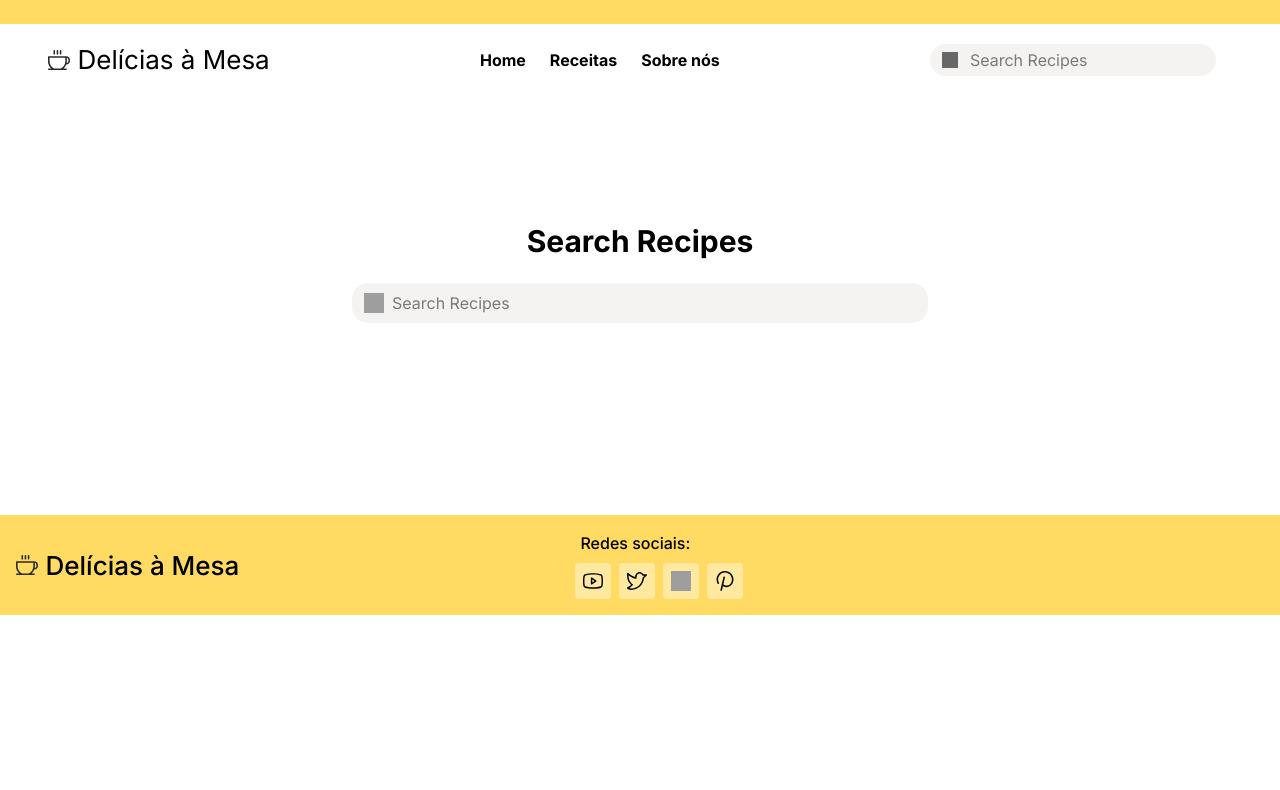
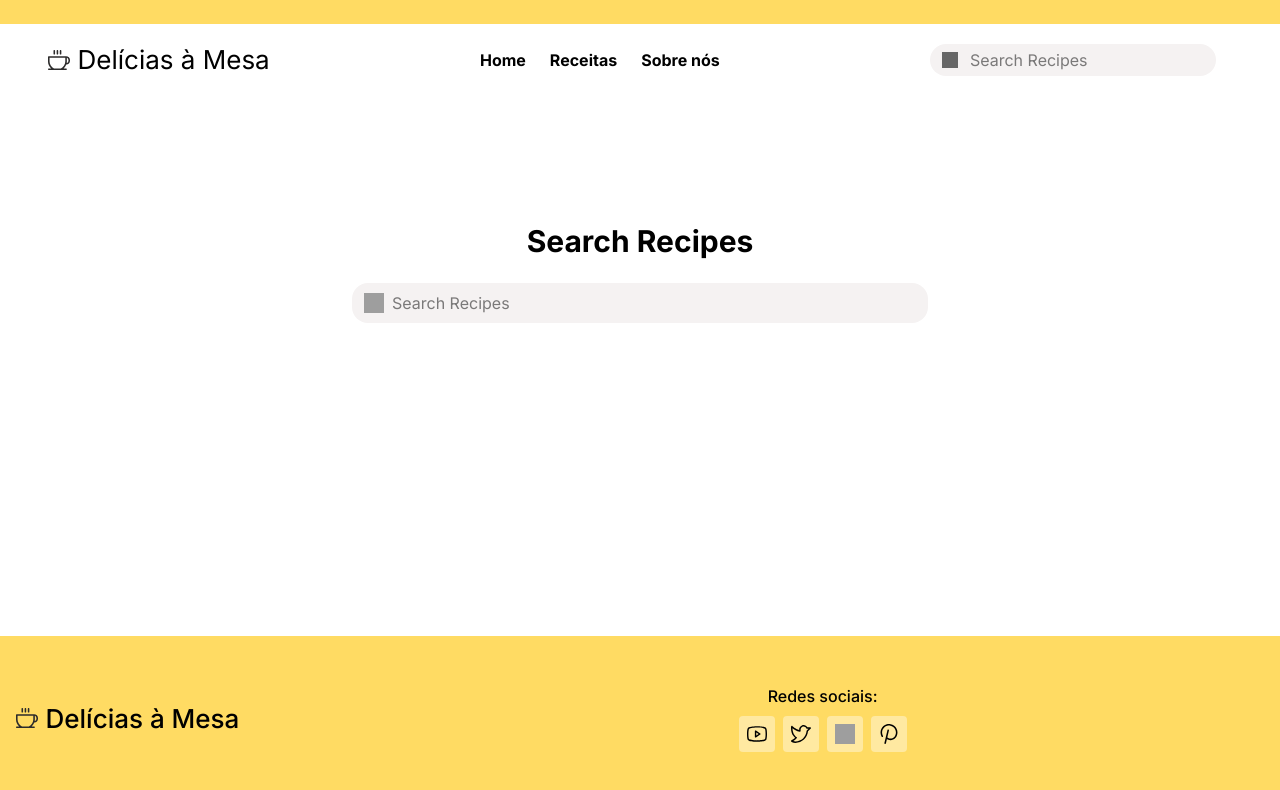
Before and after one commit to Abdullahfalak007/Recipe-App, a React (Vite) app: page /recipes in a window 1280 px wide. Shown: the top 790 px of the page. Built offline with nearby package versions, Linux system fonts and the light colour scheme; grey boxes are pictures that could not be loaded.

Commit message:
API Requests need to be modified

```diff
--- a/src/App.css
+++ b/src/App.css
@@ -2,4 +2,11 @@
 
 body {
   font-family: "Inter", sans-serif;
+  min-height: 100vh;
 }
+
+#root {
+  display: flex;
+  flex-direction: column;
+  min-height: 100vh;
+}
--- a/src/App.tsx
+++ b/src/App.tsx
@@ -11,16 +11,19 @@ import Footer from "./components/footer/Footer";
 function App() {
   return (
     <Router>
+      <div className="min-h-screen flex flex-col">
         <Navbar />
+        <main className="flex-1">
           <Routes>
             <Route path="/" element={<Home />} />
             <Route path="/recipes" element={<SearchRecipe />} />
             <Route path="/recipe/:id" element={<RecipeDetail />} />
             <Route path="*" element={<NotFound />} />
           </Routes>
+        </main>
         <Footer />
+      </div>
     </Router>
   );
 }
-
 export default App;
--- a/src/components/footer/Footer.tsx
+++ b/src/components/footer/Footer.tsx
@@ -4,17 +4,11 @@ import { IMAGES } from "../../constants/images";
 
 const Footer: React.FC = () => {
   return (
-    <footer
-      className="py-4"
-      style={{
-        backgroundColor: COLORS.primary,
-      }}
-    >
+    <footer className="py-12" style={{ backgroundColor: COLORS.primary }}>
       <div className="container mx-auto px-4 flex flex-col md:flex-row items-center">
         {/* Logo & Brand Name */}
         <div className="flex items-center space-x-2 mb-4 md:mb-0">
           <img src={IMAGES.logo} alt="Logo" className="h-5 w-auto" />
-          {/* Hide brand text on mobile */}
           <span
             style={{ color: COLORS.navbarText }}
             className="hidden md:inline-block text-[26px] font-medium font-inter"
@@ -24,7 +18,7 @@ const Footer: React.FC = () => {
         </div>
 
         {/* Social Media */}
-        <div className="lg:ml-72 md:ml-60 flex flex-col items-center md:justify-around">
+        <div className="md:ml-[20%] lg:ml-[25%] xl:ml-[40%] 2xl:ml-[50%] flex flex-col items-center md:justify-around">
           <span
             style={{ color: COLORS.navbarText }}
             className="font-medium mb-2"
@@ -36,7 +30,7 @@ const Footer: React.FC = () => {
               href="https://www.youtube.com/"
               target="_blank"
               rel="noopener noreferrer"
-              className="inline-block bg-[#FDF2D2] p-2 rounded md:ml-10 lg:ml-12"
+              className="inline-block p-2 rounded"
               style={{ backgroundColor: COLORS.secondaryColor }}
             >
               <img src={IMAGES.youtubeIcon} alt="YouTube" className="w-5 h-5" />
@@ -45,7 +39,7 @@ const Footer: React.FC = () => {
               href="https://twitter.com/"
               target="_blank"
               rel="noopener noreferrer"
-              className="inline-block bg-[#FDF2D2] p-2 rounded"
+              className="inline-block p-2 rounded"
               style={{ backgroundColor: COLORS.secondaryColor }}
             >
               <img src={IMAGES.xIcon} alt="X (Twitter)" className="w-5 h-5" />
@@ -54,7 +48,7 @@ const Footer: React.FC = () => {
               href="https://www.linkedin.com/"
               target="_blank"
               rel="noopener noreferrer"
-              className="inline-block bg-[#FDF2D2] p-2 rounded"
+              className="inline-block p-2 rounded"
               style={{ backgroundColor: COLORS.secondaryColor }}
             >
               <img
@@ -67,7 +61,7 @@ const Footer: React.FC = () => {
               href="https://www.pinterest.com/"
               target="_blank"
               rel="noopener noreferrer"
-              className="inline-block bg-[#FDF2D2] p-2 rounded"
+              className="inline-block p-2 rounded"
               style={{ backgroundColor: COLORS.secondaryColor }}
             >
               <img
--- a/src/components/loader/Loader.tsx
+++ b/src/components/loader/Loader.tsx
@@ -3,8 +3,10 @@ import { IMAGES } from "../../constants/images";
 
 const Loader: React.FC = () => {
   return (
-    <div className="flex items-center justify-center min-h-screen">
-      <img src={IMAGES.loaderGif} alt="Loading..." />
+    <div className="fixed inset-0 z-50 backdrop-blur-sm flex items-center justify-center">
+      <div className="w-[80vw] h-[80vh] bg-white rounded-lg shadow-xl flex items-center justify-center">
+        <img src={IMAGES.loaderGif} alt="Loading..." />
+      </div>
     </div>
   );
 };
--- a/src/pages/searchRecipe/SearchRecipe.tsx
+++ b/src/pages/searchRecipe/SearchRecipe.tsx
@@ -16,7 +16,7 @@ const SearchRecipe: React.FC = () => {
   } = useSearchRecipe();
 
   return (
-    <div className="px-4">
+    <div className="container w-[85%] mx-auto px-4">
       {/* Search Header Section */}
       <div className="my-32 flex flex-col items-center">
         <h1 className="text-2xl md:text-3xl font-bold text-center mb-6">
```
Lines whose indentation alone changed are shown as unchanged.
